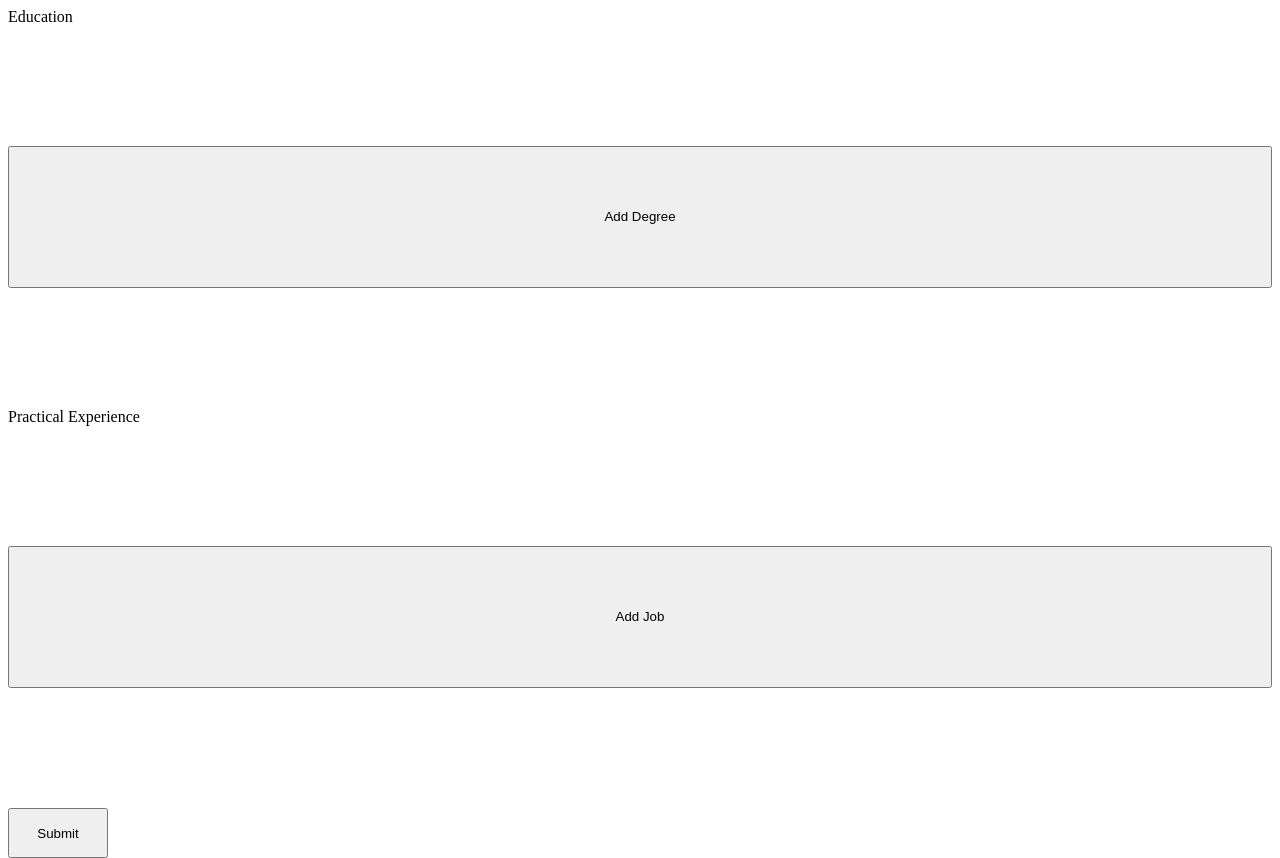
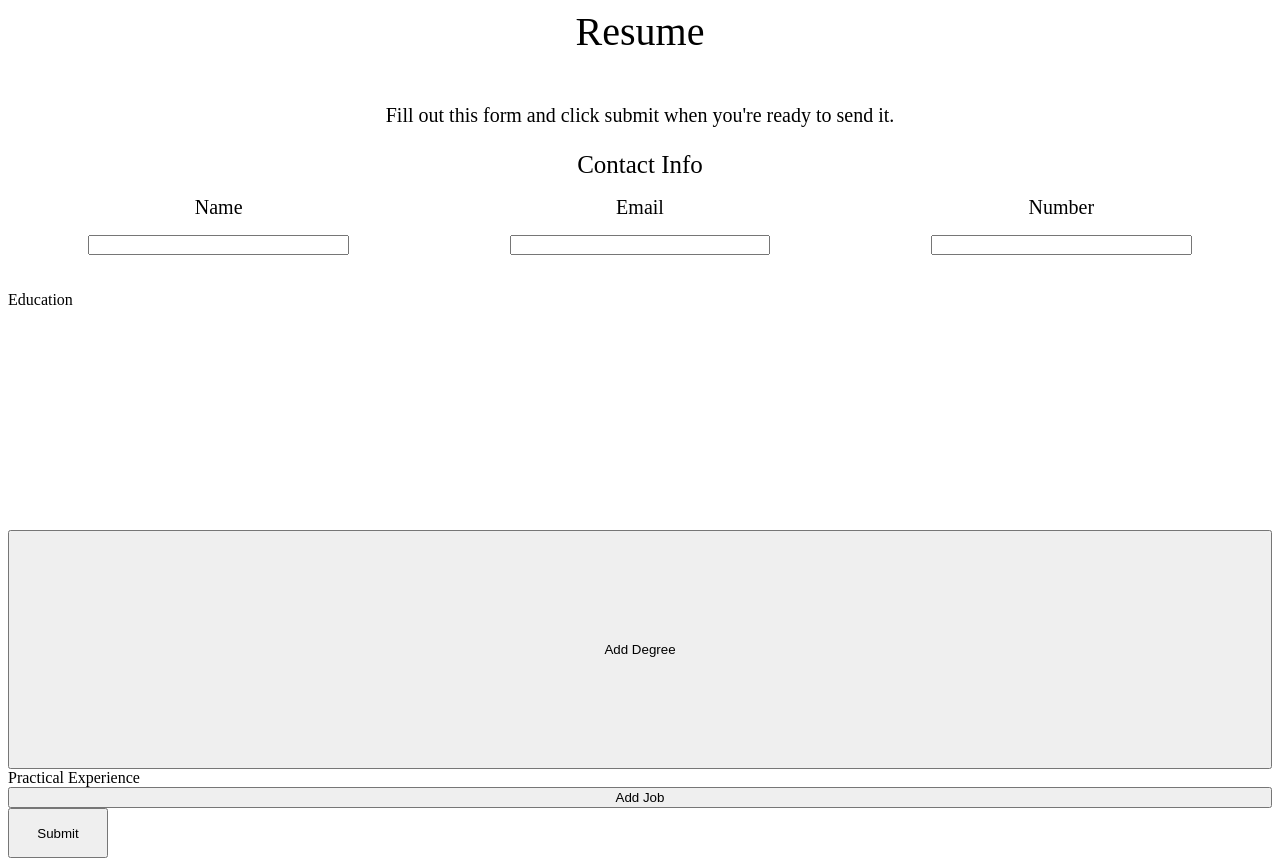
Before and after one commit to Stephens37/cv-application, a React (Vite) app: page / in a window 1280 px wide. Built offline with nearby package versions, Linux system fonts and the light colour scheme.

Commit message:
'Finish basic contact info layout'

```diff
--- a/src/components/contact-info.css
+++ b/src/components/contact-info.css
@@ -1,20 +1,40 @@
+.contactInfoGrid {
+    display: grid;
+    grid-template-columns: 1fr;
+    grid-template-rows: 1fr 4fr;
+}
+
+.contactInfoHeader {
+    grid-row: 1;
+    justify-self: center;
+    font-size: 25px;
+}
+
 .basicInfo {
-    display: flex;
+    display: grid;
+    grid-template-columns: repeat(3, 1fr);
+    grid-template-rows: ;
     justify-content: space-evenly;
 }
 
-.inputContainer {
+.contactContainer {
     display: grid;
-    grid-template-columns: 1fr 1fr;
+    grid-template-columns: 1fr;
     grid-template-rows: 1fr 1fr;
 }
 
-.inputTitle {
-    grid-column: 1;
+.contactTitle {
     grid-row: 1;
+    justify-self: center;
+    align-self: center;
+    font-size: 20px;
+    height: fit-content;
+    width: fit-content;
 }
 
 .contactInput {
-    grid-column: 1 / span 2;
     grid-row: 2;
+    justify-self: center;
+    height: 25%;
+    width: 60%;
 }
--- a/src/components/contact-info.jsx
+++ b/src/components/contact-info.jsx
@@ -1,19 +1,25 @@
 import './contact-info.css'
 
 export default function ContactInfo () {
+    return (
+        <div class='contactInfoGrid'>
+            <div className='contactInfoHeader'>Contact Info</div>
+            <div className='basicInfoGridChild'>
                 <div className='basicInfo'>
-        <div className='contactInfo'>Contact Info</div>
-        <div className='inputContainer'>
-            <div className='inputTitle nameTitle'>Name</div>
+                    <div className='contactContainer'>
+                        <div className='contactTitle nameTitle'>Name</div>
                         <input type='text' className='contactInput nameInput'></input>
                     </div>
-        <div className='inputContainer'>
-            <div className='inputTitle emailTitle'>Email</div>
+                    <div className='contactContainer'>
+                        <div className='contactTitle emailTitle'>Email</div>
                         <input type='text' className='contactInput emailInput'></input>
                     </div>
-        <div className='inputContainer'>
-            <div className='inputTitle numberTitle'>Number</div>
+                    <div className='contactContainer'>
+                        <div className='contactTitle numberTitle'>Number</div>
                         <input type='text' className='contactInput numberInput'></input>
                     </div>
                 </div>
+            </div>
+        </div>
+    )
 }
--- a/src/components/input-modules.css
+++ b/src/components/input-modules.css
@@ -1,20 +1,30 @@
 .inputModules {
     display: grid;
     grid-template-columns: 1;
-    grid-template-rows: 1fr repeat(2 / 3fr)
+    grid-template-rows: 2fr 1fr 2fr 5fr 5fr;
+}
+
+.inputTitle {
+    grid-row: 1;
+    justify-self: center;
+    font-size: 40px;
+}
+
+.inputDescription {
+    grid-row: 2;
+    justify-self: center;
+    font-size: 20px;
 }
 
 .contactInfoComp {
-    grid-row: 1;
-    height: 500px;
-    width: 500px;
+    grid-row: 3;
     background-color: green;
 }
 
 .eduSectionComp {
-    grid-row: 2;
+    grid-row: 4;
 }
 
 .jobSectionComp {
-    grid-row: 3;
+    grid-row: 5;
 }
--- a/src/components/input-modules.jsx
+++ b/src/components/input-modules.jsx
@@ -6,6 +6,8 @@ import JobSection from './job-info.jsx'
 export default function InputModules () {
     return (
         <div className='inputModules'>
+            <div className='inputTitle'>Resume</div>
+            <div className='inputDescription'>Fill out this form and click submit when you're ready to send it.</div>
             <ContactInfo className='contactInfoComp' />
             <EduSection className='eduSectionComp' />
             <JobSection className='jobSectionComp' />
--- a/src/components/preview.jsx
+++ b/src/components/preview.jsx
@@ -14,11 +14,9 @@ function PreviewContact () {
     )
 }
 
-function CreateSection(inputsArg, sectionClassArg, previewAreaArg) {
+function CreateSection(inputsArg, previewAreaArg) {
     inputsArg.forEach(input => {
-        const section = document.createElement('div')
-        section.className(`${sectionClassArg}`)
-        section.innerText = input
+        const section = <div className='sectionClassArg'>{input}</div>
         previewAreaArg.appendChild(section)
     })
 }
```
Lines whose indentation alone changed are shown as unchanged.
